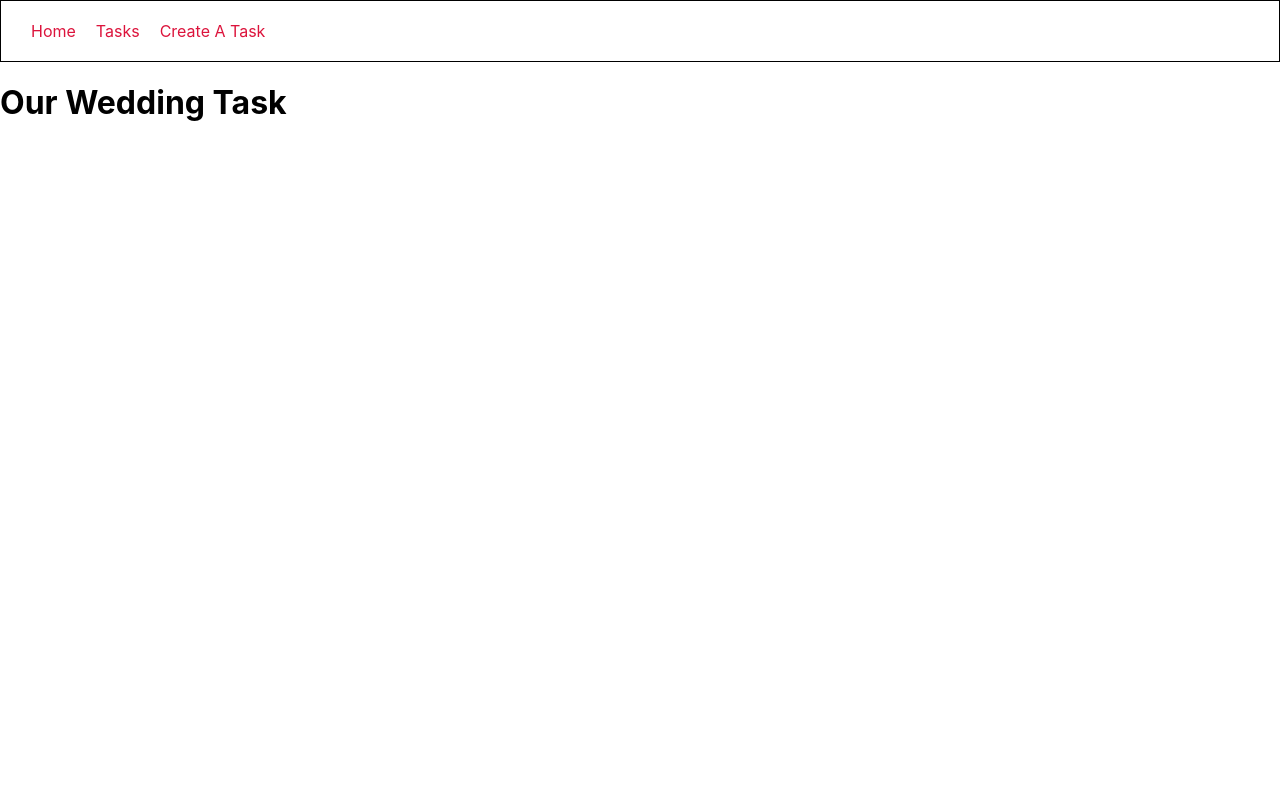
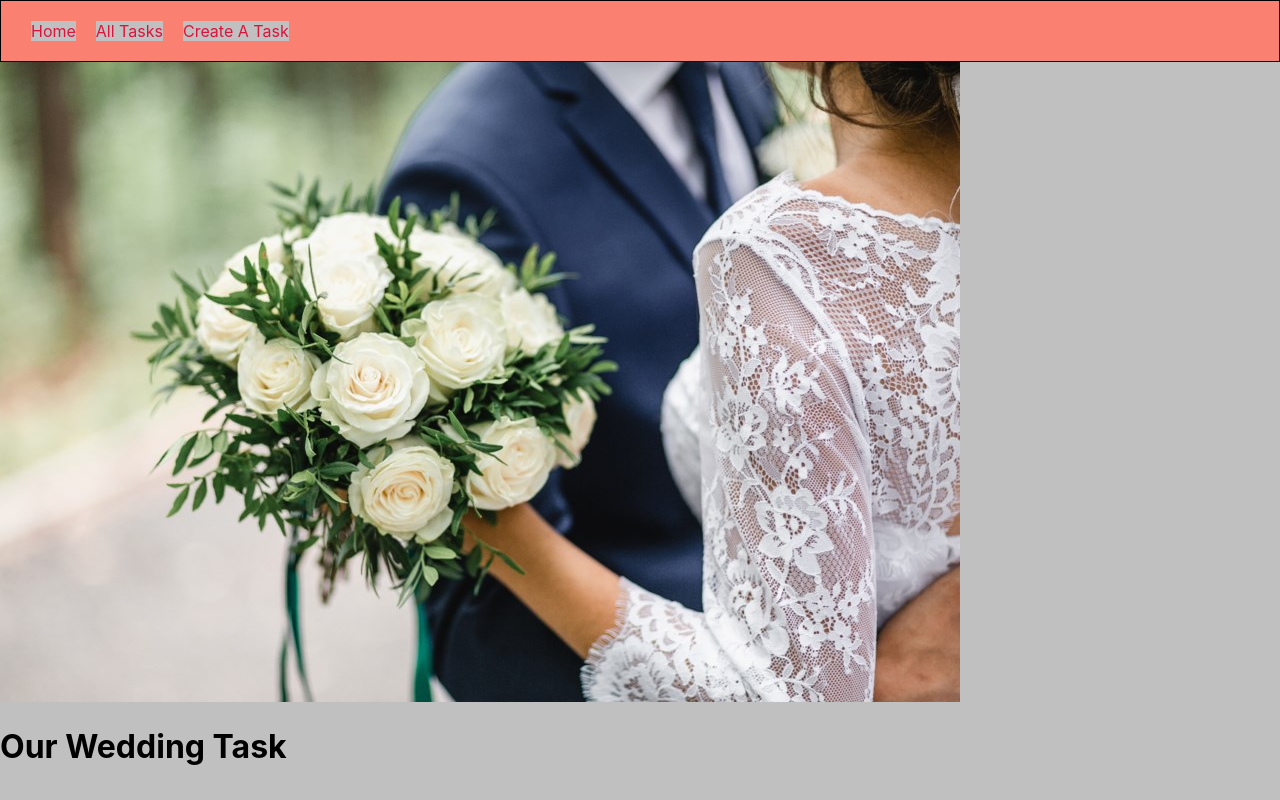
Before and after one commit to DannyField/Our_Big_Day, a React (Create React App) app in the folder frontend_react/wedding-task-app/: page / in a window 1280 px wide. Built offline with nearby package versions, Linux system fonts and the light colour scheme.

Commit message:
fixes and css feature

```diff
--- a/frontend_react/wedding-task-app/src/components/App.jsx
+++ b/frontend_react/wedding-task-app/src/components/App.jsx
@@ -7,6 +7,7 @@ import Nav from "../shared/Nav";
 import CreateTask from "./CreateTask";
 import EditTask from "./EditTask";
 import Task from "./Task";
+import Header from "./Header";
 // import ProtectedRoute from "./ProtectedRoute";
 // import Login from "./Login";
 // import SignUp from "./Signup";
@@ -16,14 +17,13 @@ class App extends React.Component {
     return (
       <>
         <Nav />
+        <Header />
         <Switch>
           <Route exact path="/tasks/:id/edit" component={EditTask} />
           <Route exact path="/tasks" component={Tasks} />
           <Route exact path="/tasks/create" component={CreateTask} />
           {/* <Route exact path="/tasks/:id" component={Tasks} /> */}
           <Route exact path="/tasks/:id" component={Task} />
-          {/* <Route exact path="/login" component={Login} />
-          <Route exact path="/sign-up" component={SignUp} /> */}
           <Route component={NoMatch} />
         </Switch>
       </>
--- /dev/null
+++ b/frontend_react/wedding-task-app/src/components/Header.jsx
@@ -0,0 +1,10 @@
+import React from "react";
+import header from "../images/topheader.jpg";
+
+class Header extends React.Component {
+  render() {
+    return <img src={header} alt="header" />;
+  }
+}
+
+export default Header;
--- a/frontend_react/wedding-task-app/src/index.css
+++ b/frontend_react/wedding-task-app/src/index.css
@@ -1,4 +1,3 @@
-/* index.css */
 body {
   margin: 0;
   font-family: -apple-system, BlinkMacSystemFont, "Segoe UI", "Roboto", "Oxygen",
@@ -61,3 +60,13 @@ span {
 .task {
   padding: 10px;
 }
+
+.header {
+  background-image: url("./images/topheader.jpg");
+  background-repeat: no-repeat;
+  width: 100;
+}
+
+* {
+  background-color: silver;
+}
--- a/frontend_react/wedding-task-app/src/shared/Nav.jsx
+++ b/frontend_react/wedding-task-app/src/shared/Nav.jsx
@@ -1,12 +1,13 @@
 import React from "react";
 import { Link } from "react-router-dom";
+import "../stylesheets/Nav.css";
 
 class Nav extends React.Component {
   render() {
     return (
-      <nav>
+      <nav className="nav">
         <Link to="/">Home</Link>
-        <Link to="/tasks">Tasks</Link>
+        <Link to="/tasks">All Tasks</Link>
         <Link to="/tasks/create">Create A Task</Link>
         {/* <Link to="/login">Login</Link> */}
         {/* <Link to="/sign-up">Sign Up</Link> */}
--- a/frontend_react/wedding-task-app/src/stylesheets/App.css
+++ b/frontend_react/wedding-task-app/src/stylesheets/App.css
@@ -5,12 +5,6 @@
 .App-logo {
   height: 40vmin;
   pointer-events: none;
-}
-
-@media (prefers-reduced-motion: no-preference) {
-  .App-logo {
-    animation: App-logo-spin infinite 20s linear;
-  }
 }
 
 .App-header {
@@ -27,12 +21,3 @@
 .App-link {
   color: #61dafb;
 }
-
-@keyframes App-logo-spin {
-  from {
-    transform: rotate(0deg);
-  }
-  to {
-    transform: rotate(360deg);
-  }
-}
--- /dev/null
+++ b/frontend_react/wedding-task-app/src/stylesheets/Nav.css
@@ -0,0 +1,3 @@
+.nav {
+  background-color: salmon;
+}
```
Also changed, not shown: frontend_react/wedding-task-app/src/images/topheader.jpg (added).
